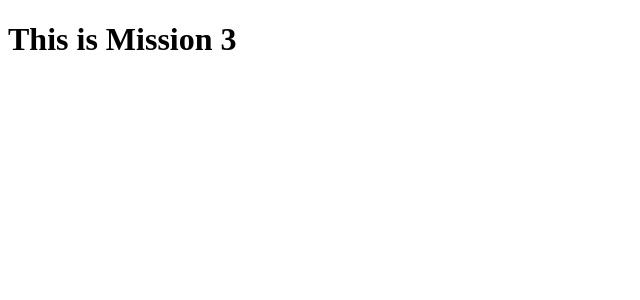
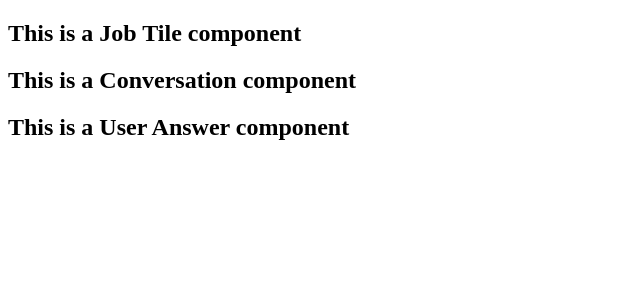
Before and after one commit to iskren279/mission-3-ai-powered-full-stack-application, a React (Vite) app in the folder frontend/: page / in a window 1280 px wide. Shown: the top 300 px of the page, without its empty margins (0-640 px from the left). Built offline with nearby package versions, Linux system fonts and the light colour scheme.

Commit message:
chore:create the needed components

```diff
--- a/frontend/src/App.jsx
+++ b/frontend/src/App.jsx
@@ -1,3 +1,7 @@
+import JobTilte from './components/JobTilte'
+import Conversation from './components/Conversation'
+import UserAnswer from './components/UserAnswer'
+
 import './App.css'
 
 function App() {
@@ -5,7 +9,9 @@ function App() {
 
   return (
     <>
-      <h1>This is Mission 3</h1>
+      <JobTilte />
+      <Conversation />
+      <UserAnswer />
     </>
   )
 }
--- /dev/null
+++ b/frontend/src/components/Conversation.jsx
@@ -0,0 +1,9 @@
+const Conversation = () => {
+  return (
+    <div>
+      <h2>This is a Conversation component</h2>
+    </div>
+  )
+}
+
+export default Conversation
--- /dev/null
+++ b/frontend/src/components/JobTilte.jsx
@@ -0,0 +1,9 @@
+const JobTilte = () => {
+  return (
+    <div>
+      <h2>This is a Job Tile component</h2>
+    </div>
+  )
+}
+
+export default JobTilte
--- /dev/null
+++ b/frontend/src/components/UserAnswer.jsx
@@ -0,0 +1,9 @@
+const UserAnswer = () => {
+  return (
+    <div>
+      <h2>This is a User Answer component</h2>
+    </div>
+  )
+}
+
+export default UserAnswer
```
